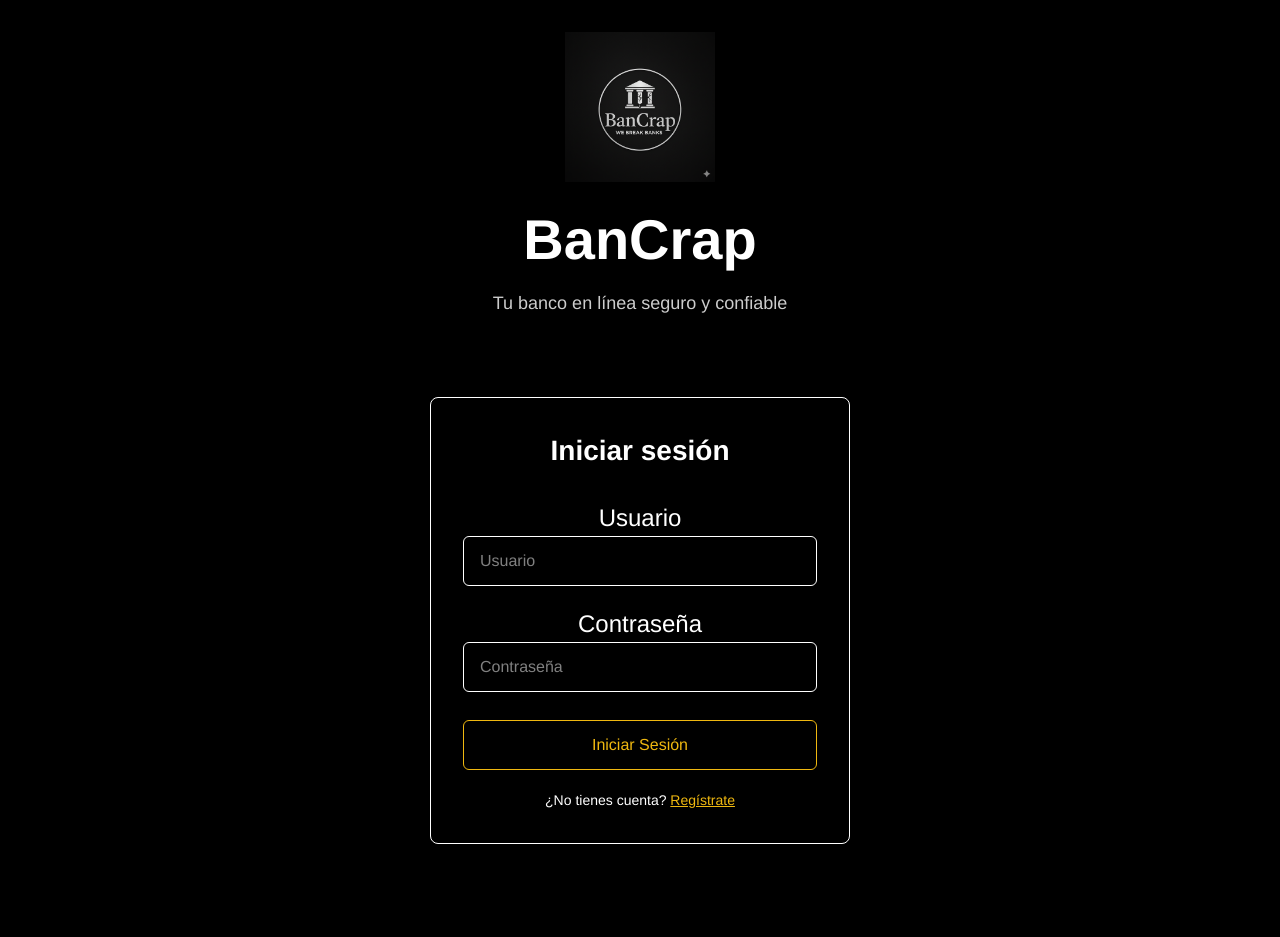
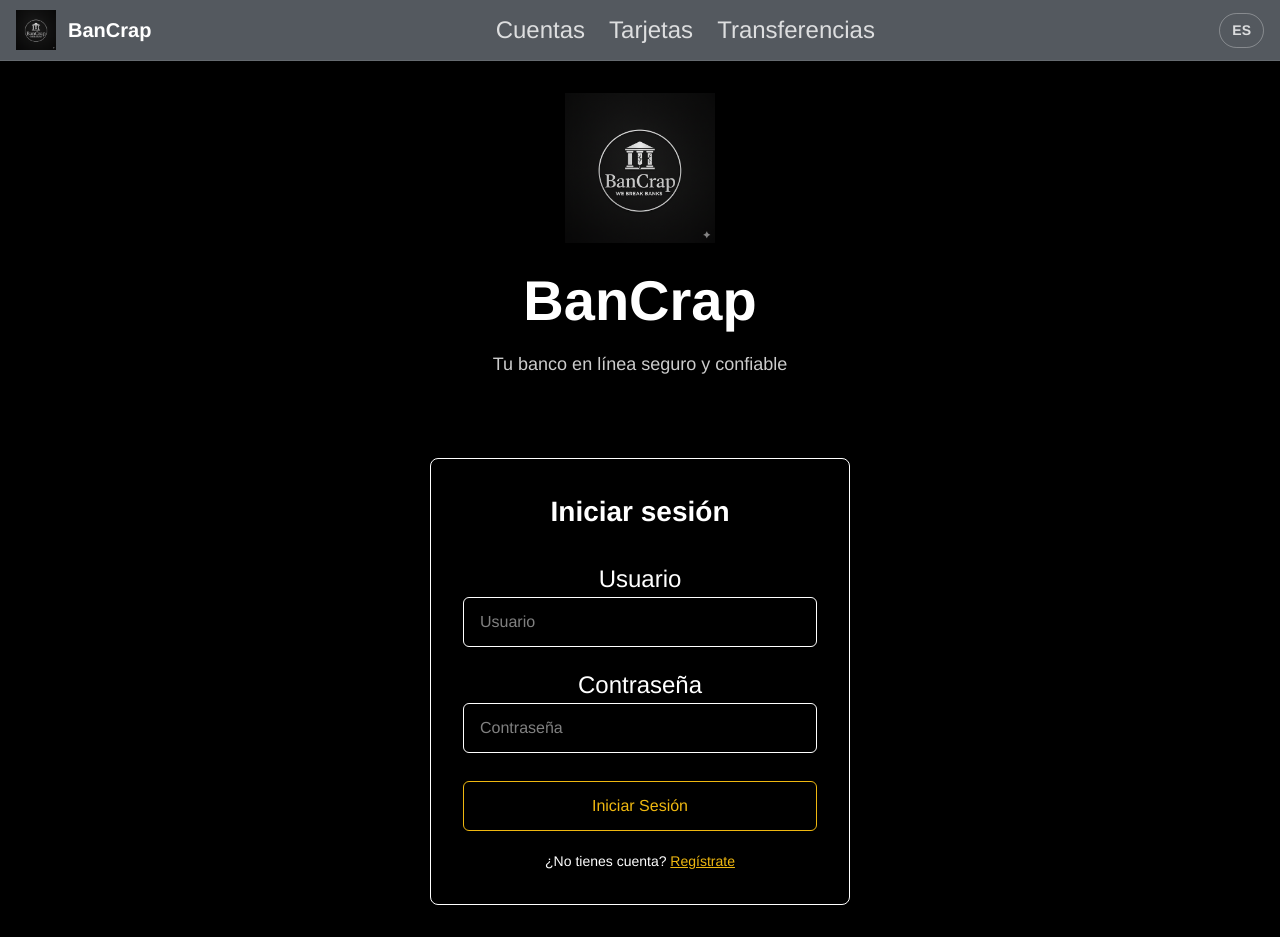
Before and after one commit to JosueTorresN/bankpry, a Next.js app: page /login in a window 1280 px wide. Before the commit the page ends 876 px from the top, so only its background shows below. Built offline with nearby package versions, Linux system fonts and the light colour scheme.

Commit message:
Navbar casi terminado

```diff
--- a/src/app/layout.tsx
+++ b/src/app/layout.tsx
@@ -1,5 +1,6 @@
 import type { Metadata } from "next";
 import "./globals.css";
+import Header from "@/components/header/Header";
 
 export const metadata: Metadata = {
   title: "Create Next App",
@@ -14,6 +15,7 @@ export default function RootLayout({
   return (
     <html lang="en">
       <body>
+        <Header />
         {children}
       </body>
     </html>
--- /dev/null
+++ b/src/components/header/Header.module.css
@@ -0,0 +1,112 @@
+.header {
+  background-color: var(--secondary-color);
+  color: var(--font-color);
+  padding: 0 var(--spacing-base);
+  border-bottom: 1px solid rgba(var(--font-color-rgb), 0.1);
+  position: sticky;
+  top: 0;
+  z-index: 40;
+}
+
+.header_content {
+  display: flex;
+  justify-content: space-between;
+  align-items: center;
+  height: 60px;
+}
+
+.logo_container {
+  display: flex;
+  align-items: center;
+  gap: 0.75rem;
+  text-decoration: none;
+  color: var(--font-color);
+}
+
+.title {
+  font-size: 1.25rem;
+  font-weight: 700;
+}
+
+.actions_container {
+  display: flex;
+  align-items: center;
+  gap: 1rem;
+}
+
+/* --- Estilos de Navegación --- */
+.navbar {
+  /* Los estilos base se aplican a ambas vistas */
+}
+
+.nav_list {
+  list-style: none;
+  margin: 0;
+  padding: 0;
+  display: flex;
+  gap: 1.5rem;
+}
+
+.nav_link {
+  text-decoration: none;
+  color: rgba(var(--font-color-rgb), 0.8);
+  font-weight: 500;
+  transition: color 0.2s ease;
+}
+.nav_link:hover {
+  color: var(--accent-color);
+}
+
+
+/* === VISTA MÓVIL (Mobile-First) === */
+.nav_desktop { display: none; }
+.hamburger_container { display: block; }
+.nav_mobile .navbar {
+  display: none; /* Oculto por defecto */
+  position: absolute;
+  top: 60px;
+  left: 0;
+  right: 0;
+  background-color: var(--secondary-color);
+  border-bottom: 1px solid rgba(var(--font-color-rgb), 0.1);
+  padding: 1rem;
+}
+.nav_mobile .navbar_open {
+  display: block; /* Se muestra cuando está abierto */
+}
+.nav_mobile .nav_list {
+  flex-direction: column;
+  align-items: center;
+}
+
+/* --- Botón Hamburguesa --- */
+.hamburger {
+  width: 24px;
+  height: 18px;
+  display: flex;
+  flex-direction: column;
+  justify-content: space-between;
+  background: transparent;
+  border: none;
+  cursor: pointer;
+  padding: 0;
+}
+.hamburger_bar {
+  width: 100%;
+  height: 2px;
+  background-color: var(--font-color);
+  border-radius: 2px;
+  transition: transform 0.3s ease, opacity 0.3s ease;
+}
+/* Animación a 'X' */
+.hamburger_open .hamburger_bar:nth-child(1) { transform: translateY(8px) rotate(45deg); }
+.hamburger_open .hamburger_bar:nth-child(2) { opacity: 0; }
+.hamburger_open .hamburger_bar:nth-child(3) { transform: translateY(-8px) rotate(-45deg); }
+
+
+/* === VISTA ESCRITORIO (a partir de 768px) === */
+@media (min-width: 768px) {
+  .nav_desktop { display: block; }
+  .hamburger_container { display: none; }
+  .nav_mobile .navbar { display: none !important; } /* Asegura que nunca se muestre en escritorio */
+}
--- /dev/null
+++ b/src/components/header/Header.tsx
@@ -0,0 +1,47 @@
+"use client";
+import { useState } from 'react';
+import Link from 'next/link';
+import Image from 'next/image';
+import Navbar from '@/components/header/navbar/Navbar';
+import HamburgerButton from '@/components/header/hamburgButton/HamburgerButton';
+import LanguageToggle from '@/components/toggle/LanguageToggle';
+import styles from './Header.module.css';
+
+export default function Header() {
+  const [isMenuOpen, setIsMenuOpen] = useState(false);
+
+  const toggleMenu = () => {
+    setIsMenuOpen(prev => !prev);
+  };
+
+  const closeMenu = () => {
+    setIsMenuOpen(false);
+  };
+
+  return (
+    <header className={styles.header}>
+      <div className={styles.header_content}>
+        <Link href="/" className={styles.logo_container} onClick={closeMenu}>
+          <Image src="/logo.png" alt="Logo de BanCrap" width={40} height={40} />
+          <span className={styles.title}>BanCrap</span>
+        </Link>
+
+        <div className={styles.nav_desktop}>
+          <Navbar isOpen={true} />
+        </div>
+
+        <div className={styles.actions_container}>
+          <LanguageToggle />
+          <div className={styles.hamburger_container}>
+            <HamburgerButton isOpen={isMenuOpen} onClick={toggleMenu} />
+          </div>
+        </div>
+      </div>
+
+      {/* El Navbar para móvil se renderiza fuera del flujo principal */}
+      <div className={styles.nav_mobile}>
+        <Navbar isOpen={isMenuOpen} onLinkClick={closeMenu} />
+      </div>
+    </header>
+  );
+}
--- /dev/null
+++ b/src/components/header/hamburgButton/HamburgerButton.tsx
@@ -0,0 +1,22 @@
+import styles from '@/components/Header/Header.module.css'; // Importa estilos del Header
+
+type Props = {
+  isOpen: boolean;
+  onClick: () => void;
+};
+
+export default function HamburgerButton({ isOpen, onClick }: Props) {
+  return (
+    <button
+      className={`${styles.hamburger} ${isOpen ? styles.hamburger_open : ''}`}
+      onClick={onClick}
+      aria-label="Menú de navegación"
+      aria-expanded={isOpen}
+      aria-controls="navbar"
+    >
+      <div className={styles.hamburger_bar}></div>
+      <div className={styles.hamburger_bar}></div>
+      <div className={styles.hamburger_bar}></div>
+    </button>
+  );
+}
--- /dev/null
+++ b/src/components/header/navbar/Navbar.tsx
@@ -0,0 +1,32 @@
+import Link from 'next/link';
+import styles from '@/components/header/Header.module.css';
+
+type Props = {
+  isOpen: boolean;
+  onLinkClick?: () => void; // Para cerrar el menú en móvil al hacer clic
+};
+
+const navLinks = [
+  { href: '/dashboard', label: 'Cuentas' },
+  { href: '/cards', label: 'Tarjetas' },
+  { href: '/transfers', label: 'Transferencias' },
+];
+
+export default function Navbar({ isOpen, onLinkClick }: Props) {
+  return (
+    <nav
+      id="navbar"
+      className={`${styles.navbar} ${isOpen ? styles.navbar_open : ''}`}
+    >
+      <ul className={styles.nav_list}>
+        {navLinks.map(link => (
+          <li key={link.href}>
+            <Link href={link.href} className={styles.nav_link} onClick={onLinkClick}>
+              {link.label}
+            </Link>
+          </li>
+        ))}
+      </ul>
+    </nav>
+  );
+}
--- /dev/null
+++ b/src/components/toggle/LanguageToggle.tsx
@@ -0,0 +1,18 @@
+"use client";
+import { useState } from 'react';
+import styles from './LenguageToggle.module.css'; // Asumiendo que los estilos de botón están aquí
+
+export default function LanguageToggle() {
+  const [language, setLanguage] = useState<'ES' | 'EN'>('ES');
+
+  const toggleLanguage = () => {
+    setLanguage(prev => (prev === 'ES' ? 'EN' : 'ES'));
+    // En una app real, aquí llamarías a una función de tu librería de i18n
+  };
+
+  return (
+    <button onClick={toggleLanguage} className={styles.language_toggle} aria-label={`Cambiar idioma a ${language === 'ES' ? 'Inglés' : 'Español'}`}>
+      {language}
+    </button>
+  );
+}
--- /dev/null
+++ b/src/components/toggle/LenguageToggle.module.css
@@ -0,0 +1,35 @@
+/* ============================================= */
+/* ESTILOS PARA EL BOTÓN DE IDIOMA (TOGGLE)      */
+/* (Añade esto a tu archivo existente)           */
+/* ============================================= */
+
+.language_toggle {
+  /* --- Apariencia Base --- */
+  background-color: transparent;
+  /* Borde sutil que usa el color de fuente con transparencia */
+  border: 1px solid rgba(var(--font-color-rgb), 0.3);
+  color: rgba(var(--font-color-rgb), 0.8);
+
+  /* --- Forma y Tamaño --- */
+  padding: 0.375rem 0.75rem; /* 6px 12px */
+  border-radius: 9999px; /* Forma de píldora */
+  font-size: 0.875rem; /* 14px */
+  font-weight: 600;
+
+  /* --- Interacción --- */
+  cursor: pointer;
+  transition: color 0.2s ease, border-color 0.2s ease, box-shadow 0.2s ease;
+}
+
+/* Efecto al pasar el mouse */
+.language_toggle:hover {
+  color: var(--accent-color);
+  border-color: var(--accent-color);
+}
+
+/* Efecto de foco para accesibilidad (navegación con teclado) */
+.language_toggle:focus-visible {
+  outline: none;
+  border-color: var(--accent-color);
+  box-shadow: 0 0 0 3px rgba(var(--accent-color-rgb), 0.3);
+}
```
